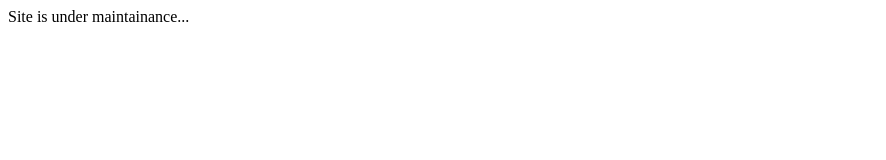
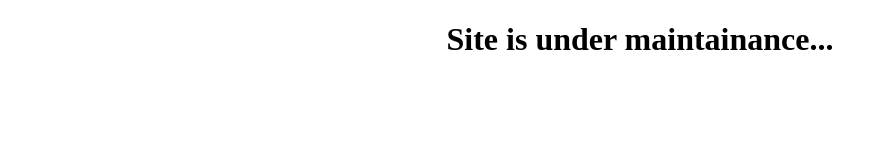
Before and after one commit to gnsgns6/Portfolio, a plain HTML site: page index.html in a window 1280 px wide. Shown: the whole page, without its empty margins (0-886 px from the left). Drawn offline with Linux system fonts and the light colour scheme.

Commit message:
Update index.html

```diff
--- a/index.html
+++ b/index.html
@@ -7,7 +7,7 @@
   </head>
 <body>
 
-<h1">Site is under maintainance...</h1>
+<h1>Site is under maintainance...</h1>
 
 </body>
 </html>
```
